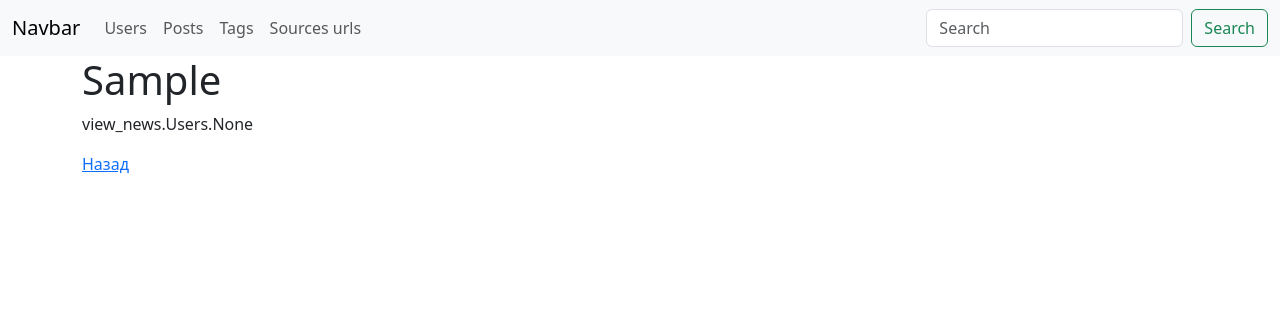
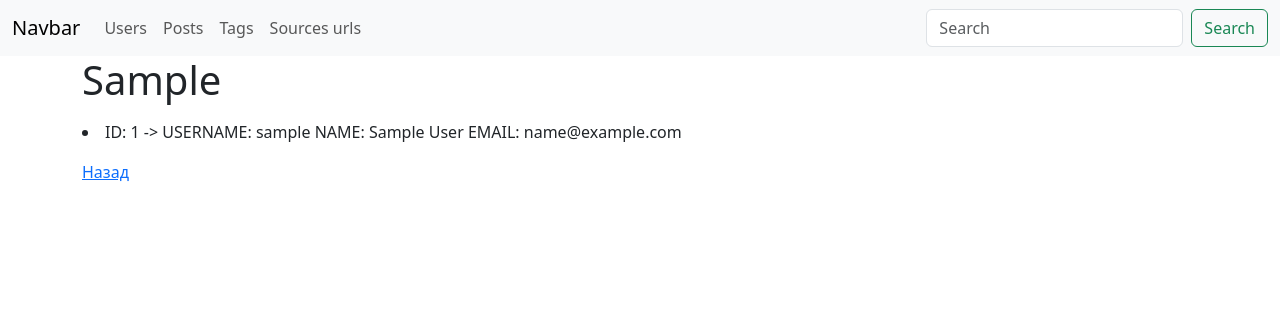
Before and after one commit to 3nk0d/Python-Basic-homeworks, a Django app: page /tags/1/ in a window 1280 px wide. Shown: the top 316 px of the page. Run offline with Django 4.2, Linux system fonts and the light colour scheme; tables that the repository leaves empty hold one stand-in row (values such as "Sample post").

Commit message:
Add manytomany loop

```diff
--- a/homework_08/news/view_news/templates/view_news/tags_detail.html
+++ b/homework_08/news/view_news/templates/view_news/tags_detail.html
@@ -12,7 +12,9 @@
 {% block content %}
     <h1>{{object.tag}}</h1>
     <p>
-        {{object.users}}
+        {% for user in object.users.all %}
+            <li>ID: {{ user.id }} -> USERNAME: {{ user.username }} NAME: {{ user.name }} EMAIL: {{ user.email }}</li>
+        {% endfor %}
     </p>
     <a href=" {% url 'tags' %}">Назад</a>
 {% endblock %}
```
